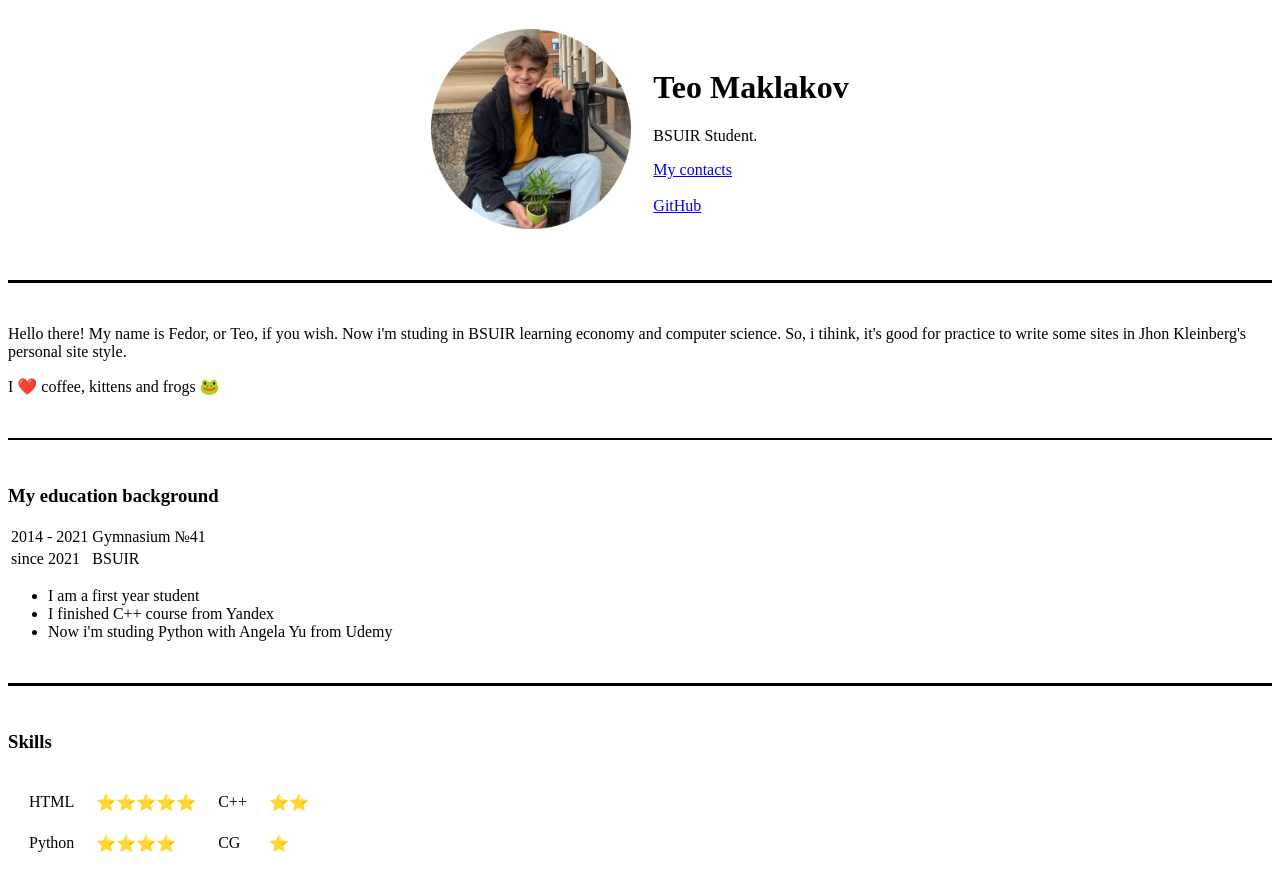
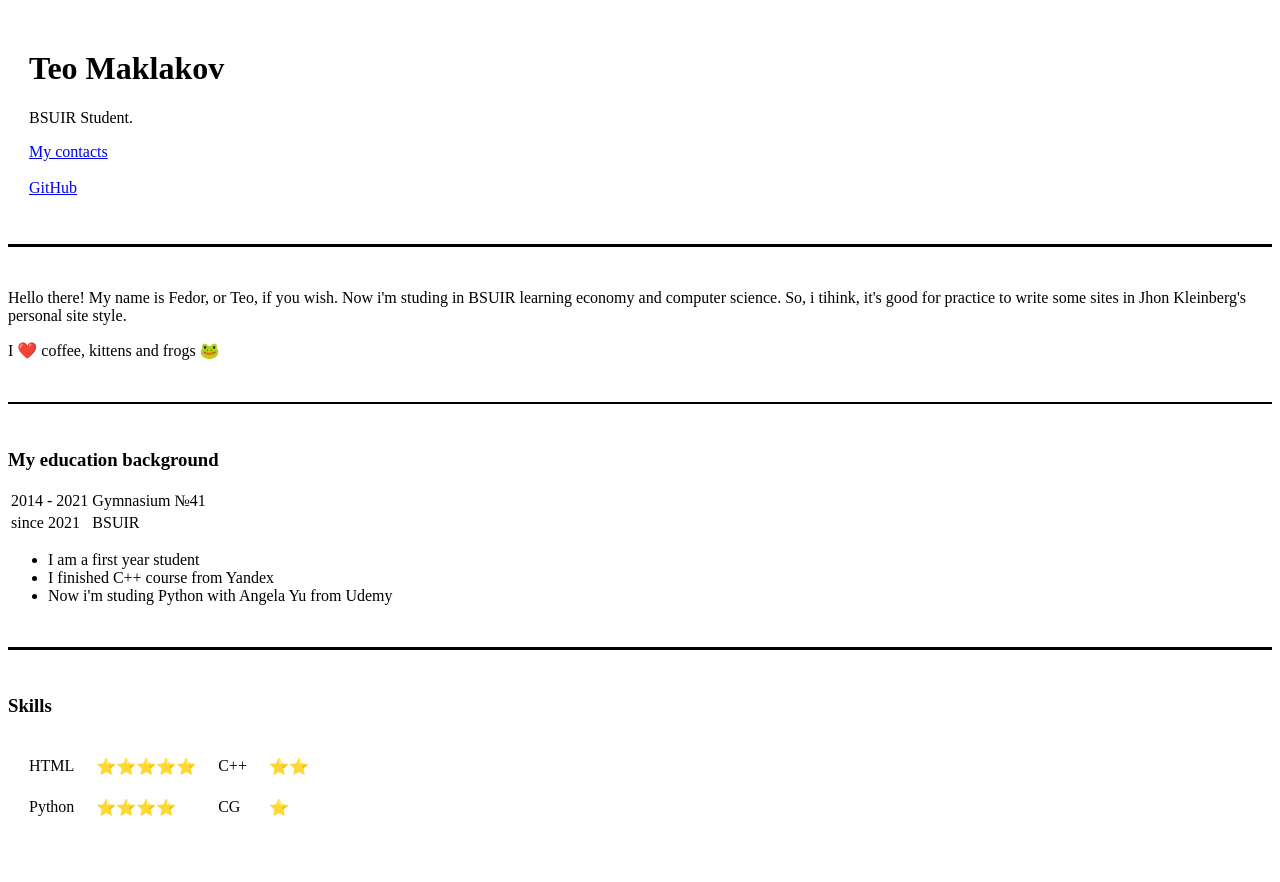
Before and after one commit to ImmortalDante/cv, a plain HTML site: page index.html in a window 1280 px wide. After the commit the page ends 846 px from the top, so only its background shows below. Drawn offline with Linux system fonts and the light colour scheme.

Commit message:
Update index.html

```diff
--- a/index.html
+++ b/index.html
@@ -5,19 +5,14 @@
     <title>Teo's Personal Site</title>
   </head>
   <body>
-    <center>
     <table cellspacing="20">
       <tr>
-        <td><img src="photo_2022-05-04_17-32-39-modified.png"
-        alt="Teo's profile picture"
-        width = "200" length = "200"></td>
         <td><h1>Teo Maklakov</h1>
         <p>BSUIR Student.</p>
         <a href="contacts.html">My contacts</a><br><br>
         <a href="https://github.com/ImmortalDante">GitHub</a>
       </tr>
     </table>
-      </center>
       <br>
       <hr size="3" noshade color="black">
       <br>
```
